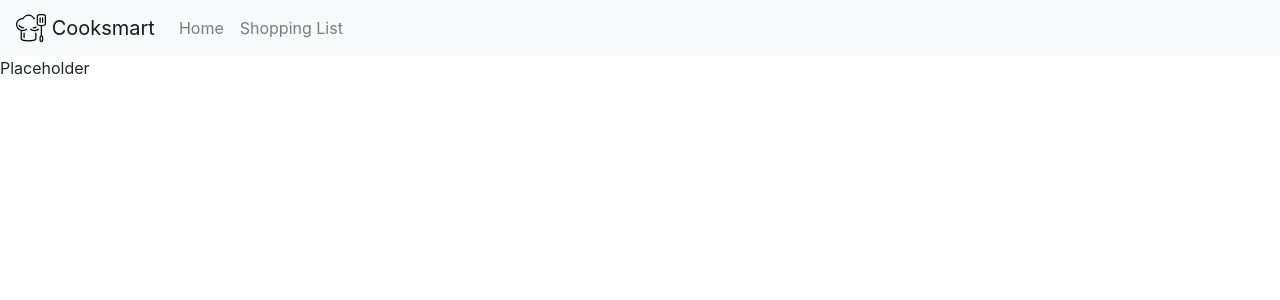
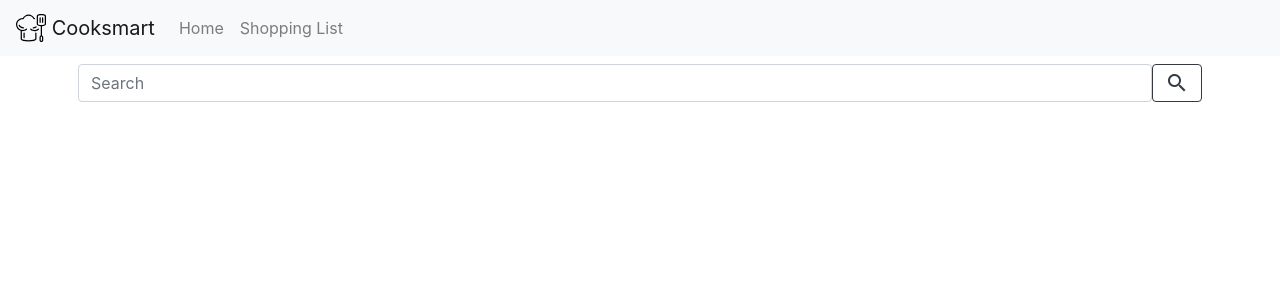
Before and after one commit to timniederhausen/cooksmart, an Angular app in the folder frontend/: page / in a window 1280 px wide. Shown: the top 300 px of the page. Built offline with nearby package versions, Linux system fonts and the light colour scheme.

Commit message:
search bar

```diff
--- a/frontend/src/app/app-routing.module.ts
+++ b/frontend/src/app/app-routing.module.ts
@@ -1,11 +1,14 @@
 import { NgModule } from '@angular/core';
 import { Routes, RouterModule } from '@angular/router';
+import { RecipeScreenComponent } from './recipes/recipe-screen/recipe-screen.component';
 
-
-const routes: Routes = [];
+const routes: Routes = [
+  { path: '', component: RecipeScreenComponent },
+];
 
 @NgModule({
   imports: [RouterModule.forRoot(routes)],
   exports: [RouterModule]
 })
-export class AppRoutingModule { }
+export class AppRoutingModule {
+}
--- a/frontend/src/app/app.component.html
+++ b/frontend/src/app/app.component.html
@@ -37,9 +37,4 @@
     </ul>
   </div>
 </div>
-
-<div class="content" role="main">
-Placeholder
-</div>
-
 <router-outlet></router-outlet>
--- a/frontend/src/app/app.component.ts
+++ b/frontend/src/app/app.component.ts
@@ -14,7 +14,7 @@ import { animate, state, style, transition, trigger } from '@angular/animations'
         opacity: '0',
         display: 'none',
       })),
-      transition('closed => open', animate('400ms ease-in')),
+      transition('closed => open', animate('100ms ease-in')),
       transition('open => closed', animate('100ms ease-out'))
     ])
   ]
--- a/frontend/src/app/recipes/recipe-screen/recipe-screen.component.html
+++ b/frontend/src/app/recipes/recipe-screen/recipe-screen.component.html
@@ -1 +1,6 @@
-<p>recipe-screen works!</p>
+<div class="container p-2">
+    <form class="form-inline justify-content-center parent">
+        <input class="form-control wide" type="search" placeholder="Search" aria-label="Search">
+        <button class="form-control btn btn-outline-dark" type="submit"><i class="material-icons">search</i></button>
+    </form>
+</div>
--- a/frontend/src/app/recipes/recipe-screen/recipe-screen.component.scss
+++ b/frontend/src/app/recipes/recipe-screen/recipe-screen.component.scss
@@ -0,0 +1,9 @@
+.parent {
+  display: flex;
+}
+.narrow {
+}
+
+.wide {
+  flex: 1;
+}
--- a/frontend/src/styles.scss
+++ b/frontend/src/styles.scss
@@ -3,3 +3,4 @@
 @import 'variables';
 @import '~bootstrap/scss/bootstrap';
 @import '~bootstrap/scss/bootstrap.scss';
+@import '~material-design-icons/iconfont/material-icons.css';
```
